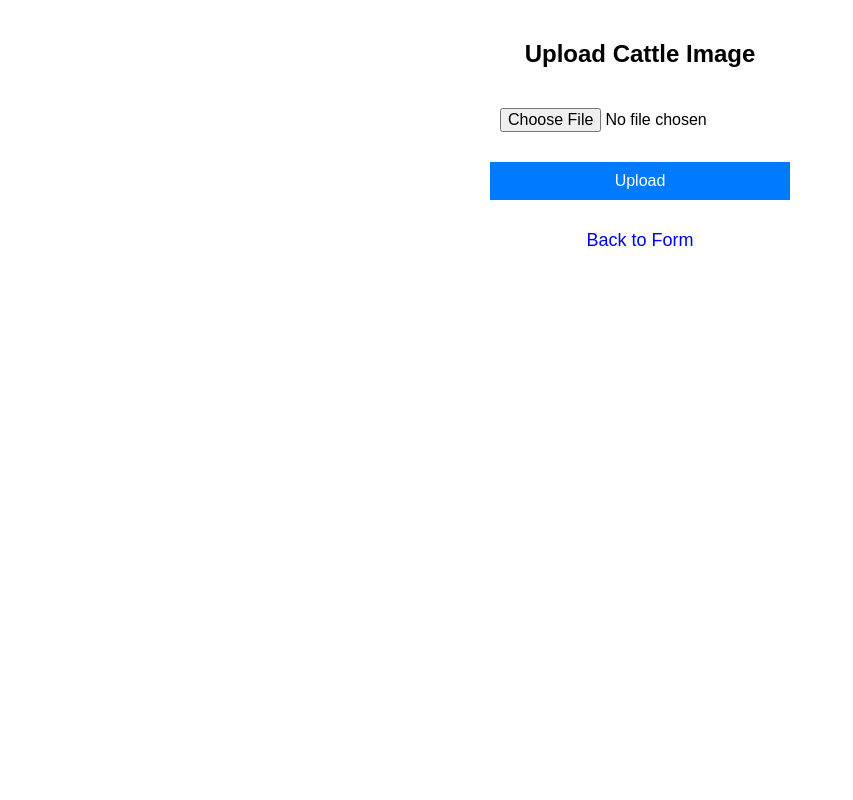
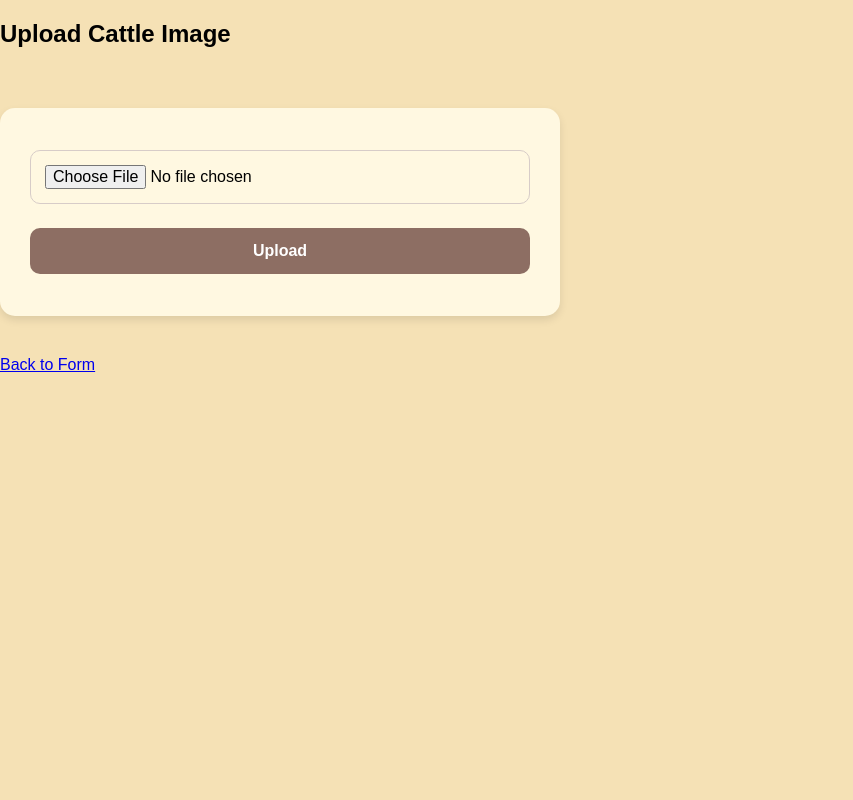
Before and after one commit to jakkapong5643/Smart-Scale-Moo, a FastAPI app: page /upload in a window 1280 px wide. Shown: the whole page, without its empty margins (0-853 px from the left). Run offline with FastAPI, Linux system fonts and the light colour scheme; parts of the project's set-up code (start-up, migrations or seed data) failed here and were passed over.

Commit message:
Update styles.css

```diff
--- a/static/styles.css
+++ b/static/styles.css
@@ -1,36 +1,182 @@
+/* Body and general styling */
 body {
+    height: 100vh; /* ใช้ความสูงเต็มหน้าจอ */
+    overflow: hidden; /* ปิดการเลื่อน */
     font-family: Arial, sans-serif;
-    margin: 40px;
+    margin: 0;
+    text-align: left;
+    background-color: #F5E1B5;
+    color: #000000;
+    display: flex;
+    flex-direction: column;
+}
+
+/* Slider styling */
+.nav-slider {
+    position: fixed; /* ใช้การจัดตำแหน่งแบบคงที่ */
+    top: 0; /* ตำแหน่งที่ด้านบนสุด */
+    left: 50%;
+    transform: translateX(-50%); /* จัดให้อยู่ตรงกลางแนวนอน */
+    display: flex;
+    justify-content: space-evenly;
+    background: linear-gradient(135deg, #8D6E63, #6D4C41);
+    padding: 15px;
+    border-radius: 30px;
+    box-shadow: 0px 8px 15px rgba(0, 0, 0, 0.2);
+    z-index: 100; /* ทำให้ slider อยู่เหนือเนื้อหาด้านล่าง */
+    transition: background 0.3s;
+}
+
+.nav-slider button {
+    background-color: #8D6E63;
+    color: white;
+    font-size: 18px;
+    border: none;
+    padding: 14px 25px;
+    cursor: pointer;
+    font-weight: bold;
+    border-radius: 10px;
+    box-shadow: 0px 4px 8px rgba(0, 0, 0, 0.1);
+    transition: transform 0.3s, background-color 0.3s;
+}
+
+/* Button hover effect */
+.nav-slider button:hover {
+    background-color: #6D4C41;
+    transform: scale(1.1);
+}
+
+/* Active button style */
+.nav-slider button.active {
+    background-color: #4E342E;
+    color: #FFF8E1;
+}
+
+/* Page styling */
+.page {
+    flex-grow: 1; /* ให้เนื้อหาขยายเต็มพื้นที่ */
+    overflow-y: auto; /* เปิดการเลื่อนแนวตั้ง */
+    padding: 20px;
+}
+
+/* General form styling */
+form {
+    display: flex;
+    flex-direction: column;
+    width: 500px; /* เพิ่มความกว้างของฟอร์ม */
+    margin: 40px 0;
+    padding: 30px; /* เพิ่มระยะห่างภายในฟอร์ม */
+    background: #FFF8E1;
+    box-shadow: 0px 4px 8px rgba(0, 0, 0, 0.1);
+    border-radius: 15px;
+    text-align: left;
+}
+
+/* Input and button styling */
+input, button {
+    margin: 12px 0;
+    padding: 14px;
+    font-size: 16px;
+    border-radius: 10px;
+    border: 1px solid #D7CCC8;
+}
+
+button {
+    background-color: #8D6E63;
+    color: white;
+    border: none;
+    cursor: pointer;
+    font-weight: bold;
+    transition: background 0.3s;
+}
+
+button:hover {
+    background-color: #6D4C41;
+}
+
+/* Focus effects for input fields */
+input:focus {
+    outline: none;
+    border-color: #8D6E63;
+    box-shadow: 0px 0px 5px rgba(141, 110, 99, 0.5);
+}
+
+input[type="file"] {
+    padding: 14px;
+}
+
+.form-container {
+    display: flex;
+    justify-content: space-between;
+    align-items: center;
+}
+
+/* Style for the image */
+.right-image {
+    width: 300px; /* Adjust width as needed */
+    height: auto;
+    margin-left: 20px;
+}
+
+h1 {
+    font-size: 36px;
+    font-weight: bold;
+    color: #5D4037; /* เปลี่ยนเป็นสีสีน้ำตาลเข้มให้มีความอ่อนโยน */
+    text-align: left;
+    margin-top: 150px;
+    margin-bottom: 30px;
+    text-transform: uppercase;
+    letter-spacing: 2px;
+    font-family: 'Segoe UI', Tahoma, Geneva, Verdana, sans-serif;
+    text-shadow: 2px 2px 5px rgba(0, 0, 0, 0.2); /* เพิ่มเงาให้ตัวอักษร */
+    transition: color 0.3s ease, transform 0.3s ease; /* เพิ่มการเปลี่ยนแปลงสีและขนาดเมื่อโฮเวอร์ */
+}
+
+button:hover {
+    color: #D32F2F; /* เมื่อโฮเวอร์สีตัวอักษรจะเปลี่ยนเป็นสีแดง */
+    transform: scale(1.2); /* เมื่อโฮเวอร์ขยายขนาดตัวอักษรเล็กน้อย */
+}
+
+@media (max-width: 768px) {
+    body {
+        margin: 0;
+        height: 100vh;
+    }
+    .nav-slider {
+        flex-direction: column;
+        padding: 10px;
+    }
+}
+
+#predictionResult {
+    background-color: #FFF8E1;
+    padding: 20px;
+    border-radius: 15px;
+    box-shadow: 0px 4px 8px rgba(0, 0, 0, 0.1);
+    margin-top: 10px;  /* ลดค่าของ margin-top */
     text-align: center;
 }
 
-form {
-    display: flex;
-    flex-direction: column;
-    width: 300px;
-    margin: auto;
+#uploadResult {
+    background-color: #FFF8E1;
+    padding: 20px;
+    border-radius: 15px;
+    box-shadow: 0px 4px 8px rgba(0, 0, 0, 0.1);
+    margin-top: 10px;  /* ลดค่าของ margin-top */
+    text-align: center;
 }
 
-input, button {
-    margin: 10px 0;
-    padding: 10px;
-    font-size: 16px;
+#predictionResult h3, #uploadResult h3 {
+    font-size: 24px;
+    font-weight: bold;
+    color: #6D4C41; /* Dark brown color */
+    margin-bottom: 15px;
 }
 
-button {
-    background-color: #007BFF;
-    color: white;
-    border: none;
-    cursor: pointer;
+#predictionResult p, #uploadResult p {
+    font-size: 18px;
+    font-weight: bold;
+    color: #4E342E; /* Slightly darker brown */
+    margin-top: 10px;
+    text-transform: uppercase;
 }
-
-button:hover {
-    background-color: #0056b3;
-}
-
-a {
-    display: block;
-    margin-top: 20px;
-    text-decoration: none;
-    font-size: 18px;
-}
```
